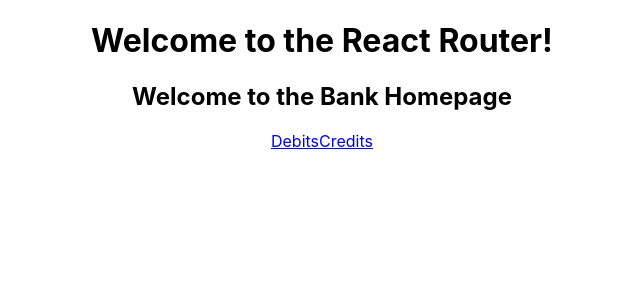
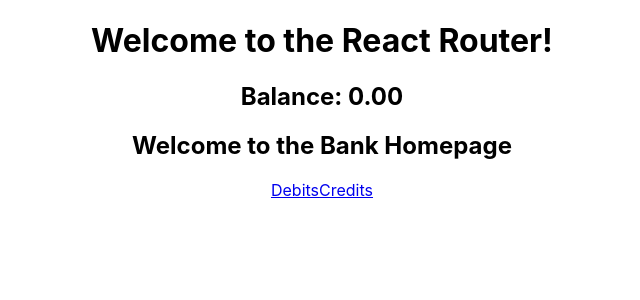
Before and after one commit to tsirobinson/assignment4, a React (Create React App) app: page / in a window 1280 px wide. Shown: the top 300 px of the page, without its empty margins (318-958 px from the left). Built offline with nearby package versions, Linux system fonts and the light colour scheme; no server answers.

Commit message:
fixed balance

```diff
--- a/src/App.js
+++ b/src/App.js
@@ -77,8 +77,9 @@
     return(
       <div className="App">
         <h1>Welcome to the React Router!</h1>
+        <h2>Balance: {this.state.accountBalance.toFixed(2)}</h2>
         <Routes>
-          <Route path="/" element={<Home />} />
+          <Route path="/" element={<Home/>} />
           <Route path="/debits" element={<Debits addDebit={this.addDebit} debits={this.state.debits} />} />
           <Route path="/credits" element={<Credits addCredit={this.addCredit} credits={this.state.credits} />} />
         </Routes>
```
Also changed, not shown: 1 other file (tests, documents, lock files or other folders).
